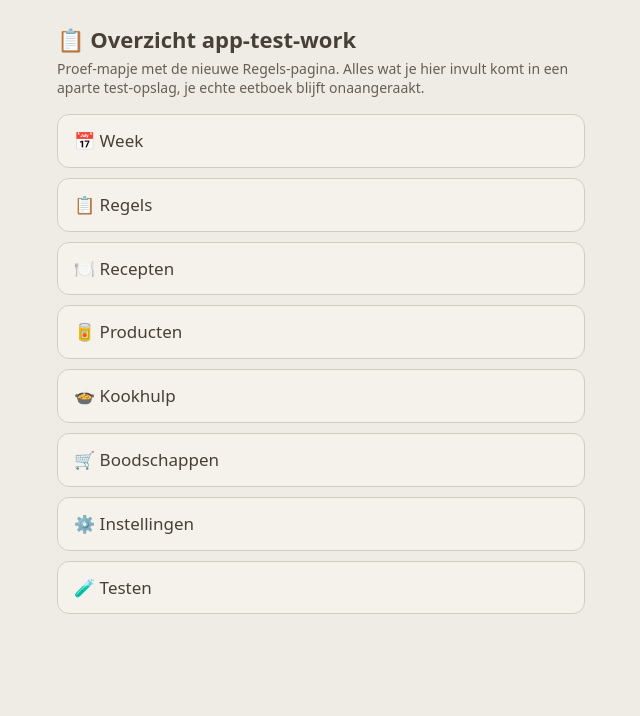
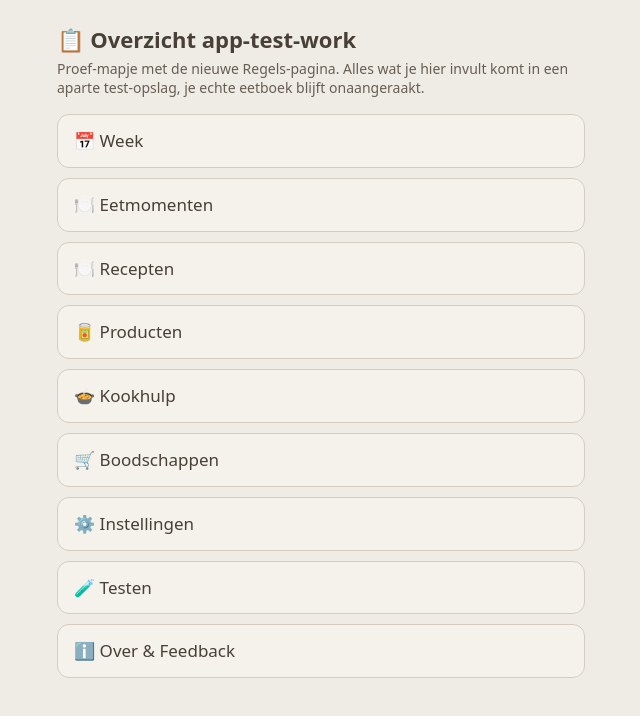
Before and after one commit to MrSMimE/eetboek-dev, a plain HTML site: page app-test-work/overzicht.html in a window 1280 px wide. Shown: the whole page, without its empty margins (319-959 px from the left). Drawn offline with Linux system fonts and the light colour scheme.

Commit message:
v61.2 werk: footer Eetmomenten + Over & Feedback

```diff
--- a/app-test-work/overzicht.html
+++ b/app-test-work/overzicht.html
@@ -25,13 +25,14 @@
   <p class="ovw-sub">Proef-mapje met de nieuwe Regels-pagina. Alles wat je hier invult komt in een aparte test-opslag, je echte eetboek blijft onaangeraakt.</p>
   <ul class="ovw-lijst">
     <li><a href="index.html">📅 Week</a></li>
-    <li><a href="regels.html">📋 Regels</a></li>
+    <li><a href="regels.html">🍽️ Eetmomenten</a></li>
     <li><a href="recepten.html">🍽️ Recepten</a></li>
     <li><a href="producten.html">🥫 Producten</a></li>
     <li><a href="kookhulp.html">🍲 Kookhulp</a></li>
     <li><a href="boodschappen.html">🛒 Boodschappen</a></li>
     <li><a href="instellingen.html">⚙️ Instellingen</a></li>
     <li><a href="testen.html">🧪 Testen</a></li>
+    <li><a href="over.html">ℹ️ Over &amp; Feedback</a></li>
   </ul>
 </div>
 </body>
```
